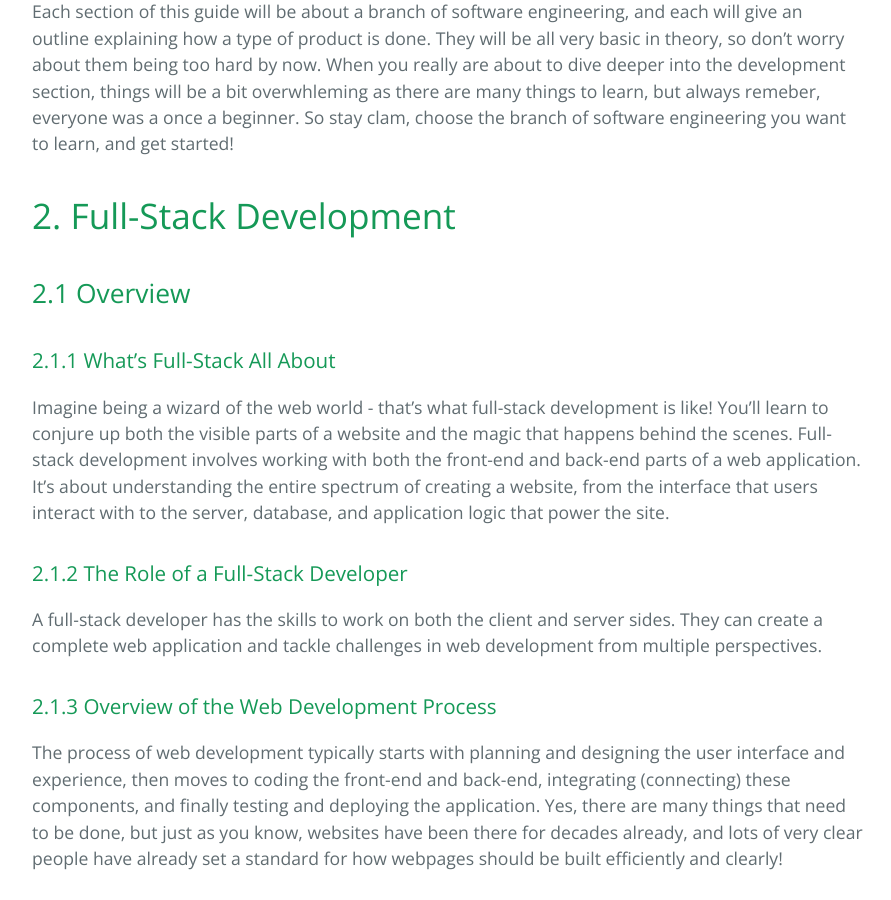
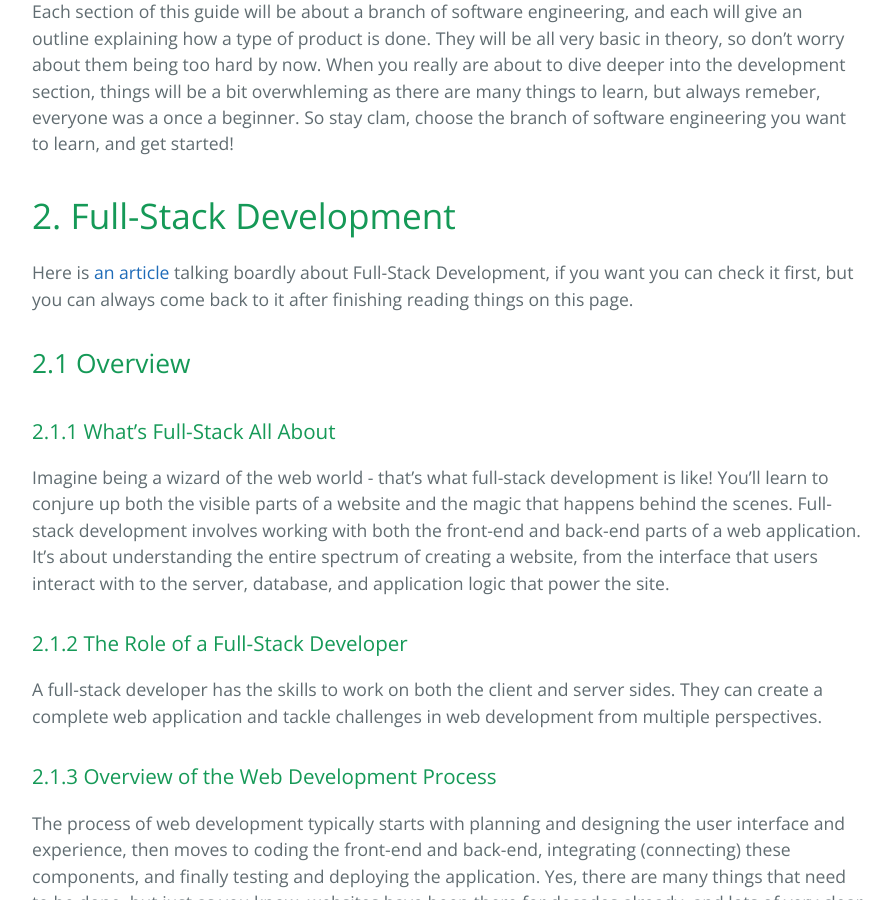
Before and after one commit to learning-software-engineering/learning-software-engineering.github.io, a Jekyll site: the page built from Topics/Getting_Started.md, in a window 1280 px wide and 900 px high, scrolled down 1395 px. Shown: the whole window, without its empty margins (192-1083 px from the left). Built offline with Jekyll 4.4.1, drawn with Linux system fonts in a browser that asks for light colours; our own code applies the rules of GitHub Pages for plain Markdown files.

Commit message:
Added an article about full-stack development

```diff
--- a/Topics/Getting_Started.md
+++ b/Topics/Getting_Started.md
@@ -24,6 +24,7 @@ We'll cover the essentials – from understanding programming languages to grasp
 Each section of this guide will be about a branch of software engineering, and each will give an outline explaining how a type of product is done. They will be all very basic in theory, so don't worry about them being too hard by now. When you really are about to dive deeper into the development section, things will be a bit overwhleming as there are many things to learn, but always remeber, everyone was a once a beginner. So stay clam, choose the branch of software engineering you want to learn, and get started!
 
 # 2. Full-Stack Development
+Here is [an article](https://www.coursera.org/ca/articles/full-stack-developer) talking boardly about Full-Stack Development, if you want you can check it first, but you can always come back to it after finishing reading things on this page.
 
 ## 2.1 Overview
 
```
